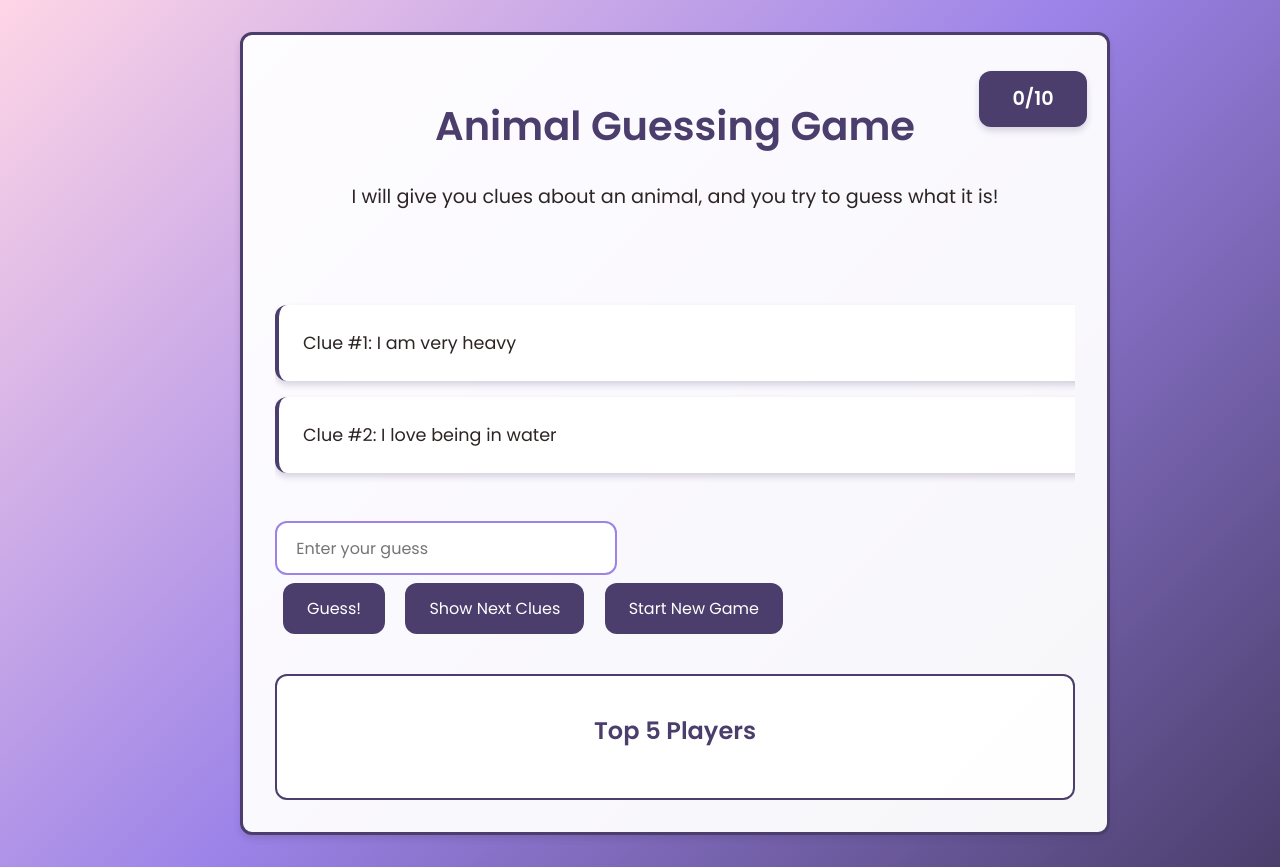
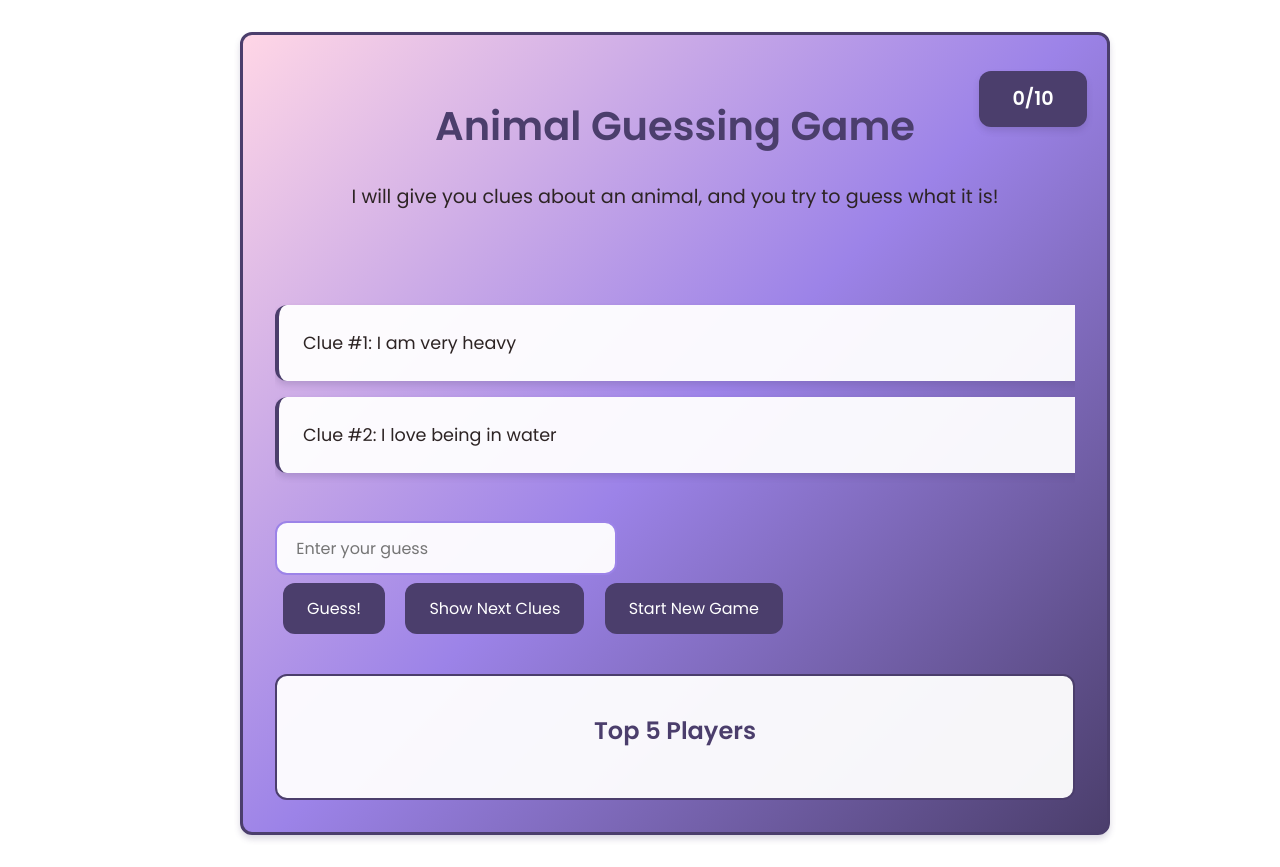
Before and after one commit to akashasong-ai/animalbycoda, a Flask app: page / in a window 1280 px wide. Run offline with Flask 3, Linux system fonts and the light colour scheme.

Commit message:
fix: revert body background to transparent, keep gradient in game container
Co-Authored-By: Akasha Song <safetravelsfriend@gmail.com>

```diff
--- a/templates/index.html
+++ b/templates/index.html
@@ -20,7 +20,7 @@
 
         body {
             font-family: 'Poppins', sans-serif;
-            background: var(--background-color);
+            background: transparent;
             color: var(--text-color);
             line-height: 1.6;
             margin: 0;
@@ -45,7 +45,7 @@
             width: 100%;
             margin: 0 auto;
             padding: 2rem;
-            background: var(--light-bg-color);
+            background: var(--background-color);
             border-radius: var(--border-radius);
             border: 3px solid var(--primary-color);
             box-shadow: var(--shadow);
```
